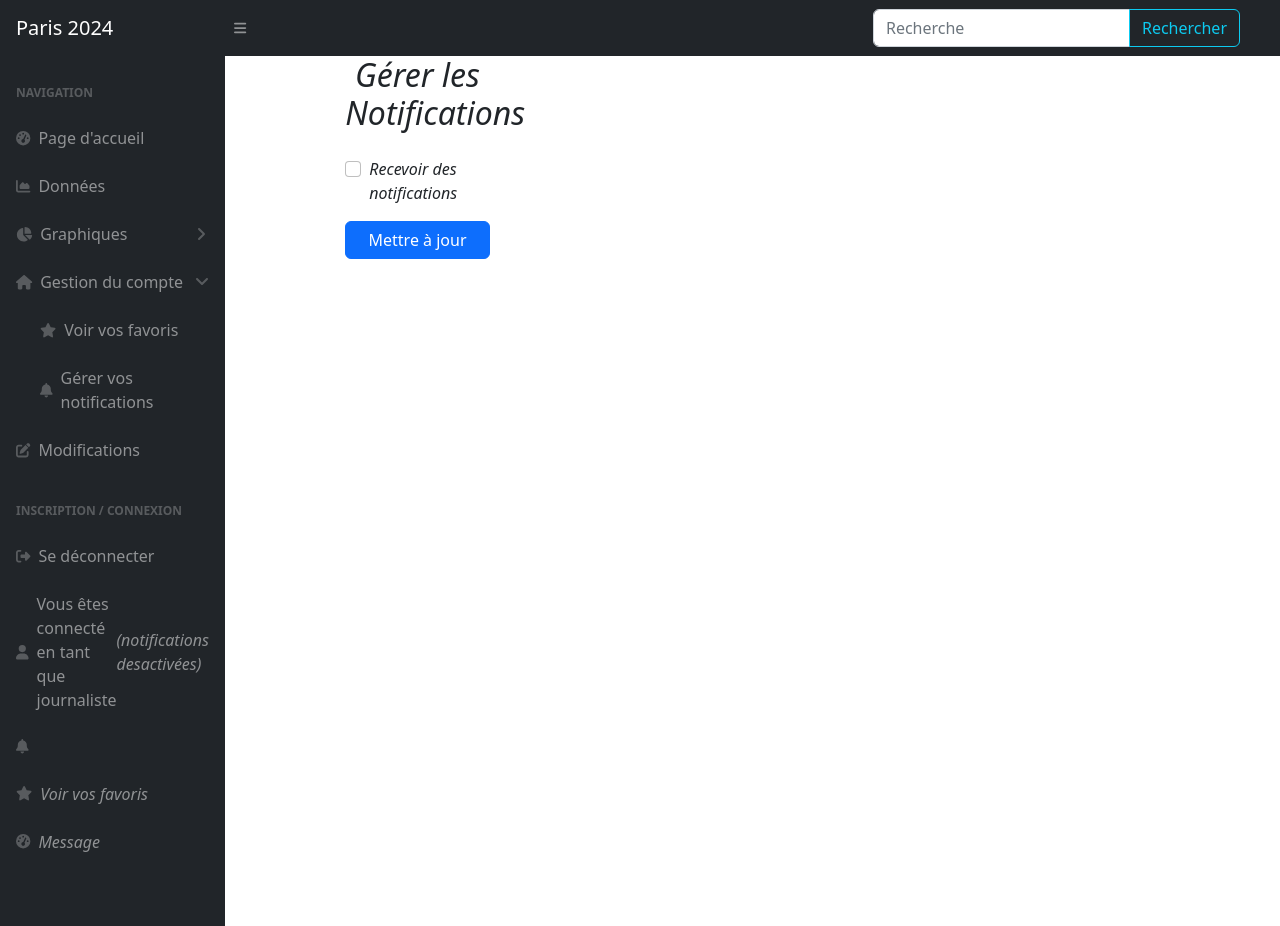
After one commit to NatachaGrim/M2_Projet-JO, a Flask app: page /notifications in a window 1280 px wide, after a click on "Gestion du compte". The commit adds this page. Run offline with Flask 3, Linux system fonts and the light colour scheme; the visitor is signed in with stand-in values (Sample User, id 1); some libraries are stand-ins or nearby versions.

Commit message:
ajout de la gestion de compte

```diff
--- a/Appli/BASE_app/app/models/users.py
+++ b/Appli/BASE_app/app/models/users.py
@@ -19,6 +19,8 @@ class Users(UserMixin, db.Model):
         Adresse mail de l'utilisateur, doit être unique.
     administrateur : db.Column
         Booléen indiquant si l'utilisateur est un administrateur.
+    notifications- : db.Column
+        Booléen indiquant si l'utilisateur souhaite recevoir des notifications
 
     Methods
     -------
@@ -39,6 +41,7 @@ class Users(UserMixin, db.Model):
     password = db.Column(db.String(100), nullable=False)
     mail = db.Column(db.String(100), nullable=False)
     administrateur = db.Column(db.Boolean, nullable=False, default=0)
+    notifications = db.Column(db.Boolean, nullable=False, default=0)
 
     def get_id(self):
         """Permet de récupérer l'identifiant de l'utilisateur."""
--- a/Appli/BASE_app/app/routes/favoris.py
+++ b/Appli/BASE_app/app/routes/compte_utilisateur.py
@@ -4,6 +4,7 @@ from sqlalchemy import or_
 from ..models.Jeux_Olympiques import Pays, Donnees, Formulaire, Medailles, Favoris
 from flask_login import current_user, logout_user, login_user, login_required
 from .generales import donnees_pays
+from ..models.users import Users
 
 
 """
@@ -27,7 +28,7 @@ redirect
     Redirige vers la page 'donnees_pays' avec le nom du pays ajouté ou vers la page d'accueil si une erreur survient.
 """
 
-@app.route('/ajouter_favoris/<nom_pays>', methods=['POST'])
+@app.route('/ajouter_favoris/<nom_pays>', methods=['GET', 'POST'])
 @login_required
 
 def ajouter_favoris(nom_pays):
@@ -97,4 +98,17 @@ def favoris():
             if pays:
                equipes_favorites.append(pays.nom)
 
-    return render_template("pages/favoris.html", equipes_favorites=equipes_favorites)
+    return render_template("pages/compte-utilisateur/favoris.html", equipes_favorites=equipes_favorites)
+
+
+
+
+@app.route('/notifications',methods=['GET', 'POST'])
+@login_required
+def notifications():
+    if request.method == 'POST':
+        choix_notifications = request.form.get('notifications')
+        current_user.notifications = True if choix_notifications == 'on' else False
+        db.session.commit()
+        flash('Vos préférences ont été mises à jour.', 'success')
+    return render_template('pages/compte-utilisateur/notifications.html', user=current_user)
--- /dev/null
+++ b/Appli/BASE_app/app/templates/pages/compte-utilisateur/notifications.html
@@ -0,0 +1,21 @@
+
+{% extends "partials/conteneur.html" %}
+
+{% block body %}
+    <div class="container">
+        <div class="row justify-content-center">
+            <div class="col-md-6">
+                <h2 class="text-center mb-4">Gérer les Notifications</h2>
+                <form method="POST" action="{{ url_for('notifications') }}" class="mb-3">
+                    <div class="mb-3 form-check">
+                        <input type="checkbox" class="form-check-input" id="notifications" name="notifications" {% if current_user.notifications %}checked{% endif %}>
+                        <label class="form-check-label" for="notifications">Recevoir des notifications</label>
+                    </div>
+                    <div class="d-grid">
+                        <button type="submit" class="btn btn-primary">Mettre à jour</button>
+                    </div>
+                </form>
+            </div>
+        </div>
+    </div>
+{% endblock %}
--- a/Appli/BASE_app/app/templates/pages/essai.html
+++ b/Appli/BASE_app/app/templates/pages/confirmation-mails.html
@@ -1,5 +1,6 @@
 {% extends "partials/conteneur.html" %}
 
 {% block body %}
-ça marche
+<h1>ça marche
+</h1>
 {% endblock %}
--- a/Appli/BASE_app/app/templates/partials/conteneur.html
+++ b/Appli/BASE_app/app/templates/partials/conteneur.html
@@ -68,6 +68,33 @@
                                 <a class="nav-link" href="{{ url_for('carte')}}">Carte interactive</a>
                             </nav>
                         </div>
+
+
+                        <a class="nav-link collapsed" data-bs-toggle="collapse" data-bs-target="#users"
+                        aria-expanded="false" aria-controls="users">
+                         <div class="sb-nav-link-icon"><i class="fa-solid fa-house"></i></div>
+                         Gestion du compte
+                         <div class="sb-sidenav-collapse-arrow"><i class="fas fa-angle-down"></i></div>
+                     </a>
+                     <div class="collapse" id="users" aria-labelledby="headingOne"
+                          data-bs-parent="#sidenavAccordion">
+                         <nav class="sb-sidenav-menu-nested nav">
+                             <a class="nav-link" href="{{ url_for('favoris') }}">
+                                 <div class="sb-nav-link-icon"><i class="fas fa-star"></i></div>
+                                 Voir vos favoris
+                             </a>
+                             <a class="nav-link" href="{{ url_for('notifications') }}">
+                                 <div class="sb-nav-link-icon"><i class="fas fa-bell"></i></div>
+                                 Gérer vos notifications
+                             </a>
+                         </nav>
+                     </div>
+
+
+
+
+
+
                         <a class="nav-link">
                             <div class="sb-nav-link-icon"><i class="fas fa-edit"></i></div>
                             Modifications
@@ -78,13 +105,14 @@
 
                         {% if current_user.is_authenticated %}
                         {% if current_user.administrateur %}
+
                         <a class="nav-link" href="{{ url_for('deconnexion') }}">
                             <div class="sb-nav-link-icon"><i class="fas fa-sign-out-alt"></i></div>
                             Se déconnecter
                         </a>
                         <a class="nav-link">
                             <div class="sb-nav-link-icon"><i class="fas fa-user-shield"></i></div>
-                            Vous êtes connecté en tant qu'administrateur
+                            Vous êtes connecté en tant qu'administrateur   {% if current_user.notifications %} (notifications activées) {%else%} (notifications desactivées) {%endif%}
                         </a>
                         {% else %}
                         <a class="nav-link" href="{{ url_for('deconnexion') }}">
@@ -94,8 +122,15 @@
 
                         <a class="nav-link">
                             <div class="sb-nav-link-icon"><i class="fas fa-user"></i></div>
-                            Vous êtes connecté en tant que journaliste
+                            Vous êtes connecté en tant que journaliste <i>{% if current_user.notifications %} (notifications activées) {%else%} (notifications desactivées)  {%endif%}
                         </a>
+
+
+                        <a class="nav-link">
+                            <div class="sb-nav-link-icon"><i class="fas fa-bell"></i></div>
+
+
+
                         {% endif %}
                         <a class="nav-link" href="{{ url_for('favoris') }}">
                             <div class="sb-nav-link-icon"><i class="fas fa-star"></i></div>
```
Also changed, not shown: Appli/BASE_app/app/app.py (+1 -8 lines), Appli/BASE_app/app/config.py (+6 -6 lines), Appli/BASE_app/app/routes/courriel.py (+6 -6 lines), Appli/BASE_app/app/routes/insertions.py (+0 -43 lines), Appli/BASE_app/app/templates/pages/compte-utilisateur/favoris.html (added, +18 -0 lines), Appli/BASE_app/app/templates/pages/email.html (deleted, +0 -10 lines), Appli/BASE_app/app/templates/pages/favoris.html (deleted, +0 -10 lines), Appli/BASE_app/app/templates/pages/mails/email-MAJ-BDD.html (added, +12 -0 lines), 1 other file.
